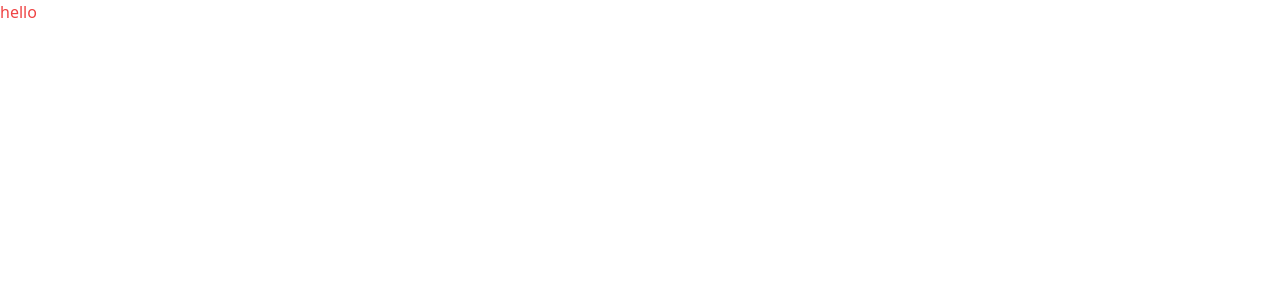
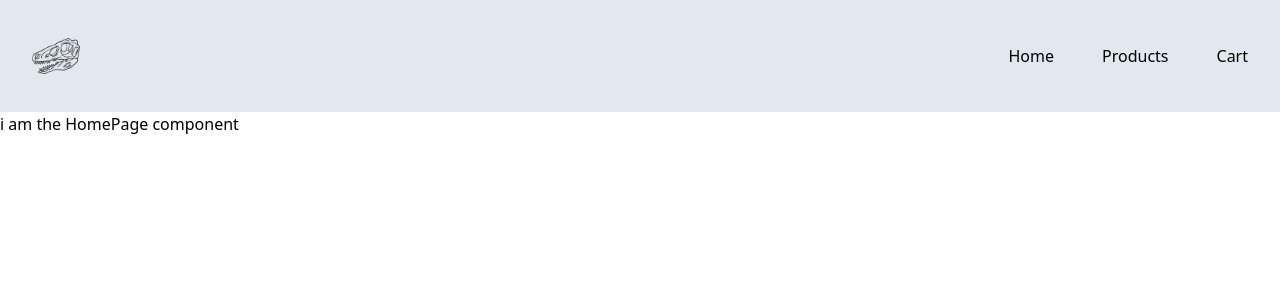
Before and after one commit to enes-96/online-shop, a React (Vite) app: page / in a window 1280 px wide. Shown: the top 300 px of the page. Built offline with nearby package versions, Linux system fonts and the light colour scheme.

Commit message:
router worked :)

```diff
--- a/package.json
+++ b/package.json
@@ -12,11 +12,12 @@
   "dependencies": {
     "react": "^18.2.0",
     "react-dom": "^18.2.0",
-    "react-router-dom": "^6.14.2"
+    "react-router-dom": "^5.2.0"
   },
   "devDependencies": {
     "@types/react": "^18.2.15",
     "@types/react-dom": "^18.2.7",
+    "@types/react-router-dom": "^5.3.3",
     "@vitejs/plugin-react": "^4.0.3",
     "autoprefixer": "^10.4.14",
     "eslint": "^8.45.0",
--- a/src/App.jsx
+++ b/src/App.jsx
@@ -1,11 +1,23 @@
 import React from "react";
+import { BrowserRouter as Router, Routes, Route } from "react-router-dom";
+
+import Home from "./components/Home";
+import Cart from "./components/Cart";
+import ProductList from "./components/ProductList";
+import Header from "./components/Header";
 
 function App() {
-
   return (
-    <div>
-      <h2 className="text-red-500">hello</h2>
-    </div>
+    <Router>
+      <div>
+        <Header />
+        <Routes>
+          <Route path="/" element={<Home />} />
+          <Route path="/products" element={<ProductList />} />
+          <Route path="/cart" element={<Cart />} />
+        </Routes>
+      </div>
+    </Router>
   );
 }
 
--- a/src/components/Header.jsx
+++ b/src/components/Header.jsx
@@ -1,10 +1,24 @@
 import React from "react"
-
+import { Link, } from "react-router-dom"
 
 const Header = () => {
     return (
-        <div>
-            <h1>i am the Header component</h1>
+        <div className="p-4 bg-slate-200">
+            <nav className="flex items-center justify-between p-4">
+                <img src="/src/images/veloIcon.png" className="h-12 w-12" alt="website-logo" />
+                <ul className="flex items-center gap-12">
+                    <li>
+                        <Link to="/">Home</Link>
+                    </li>
+                    <li>
+                        <Link to="/products">Products</Link>
+                    </li>
+                    <li>
+                        <Link to="/cart">Cart</Link>
+
+                    </li>
+                </ul>
+            </nav>
         </div>
     )
 }
--- a/src/components/Home.jsx
+++ b/src/components/Home.jsx
@@ -1,7 +1,7 @@
 import React from "react"
 
 
-const HomePage = () => {
+const Home = () => {
     return (
         <div>
             <h1>i am the HomePage component</h1>
@@ -9,4 +9,4 @@ const HomePage = () => {
     )
 }
 
-export default HomePage
+export default Home
```
Also changed, not shown: src/images/veloIcon.png (added), 1 other file (tests, documents, lock files or other folders).
